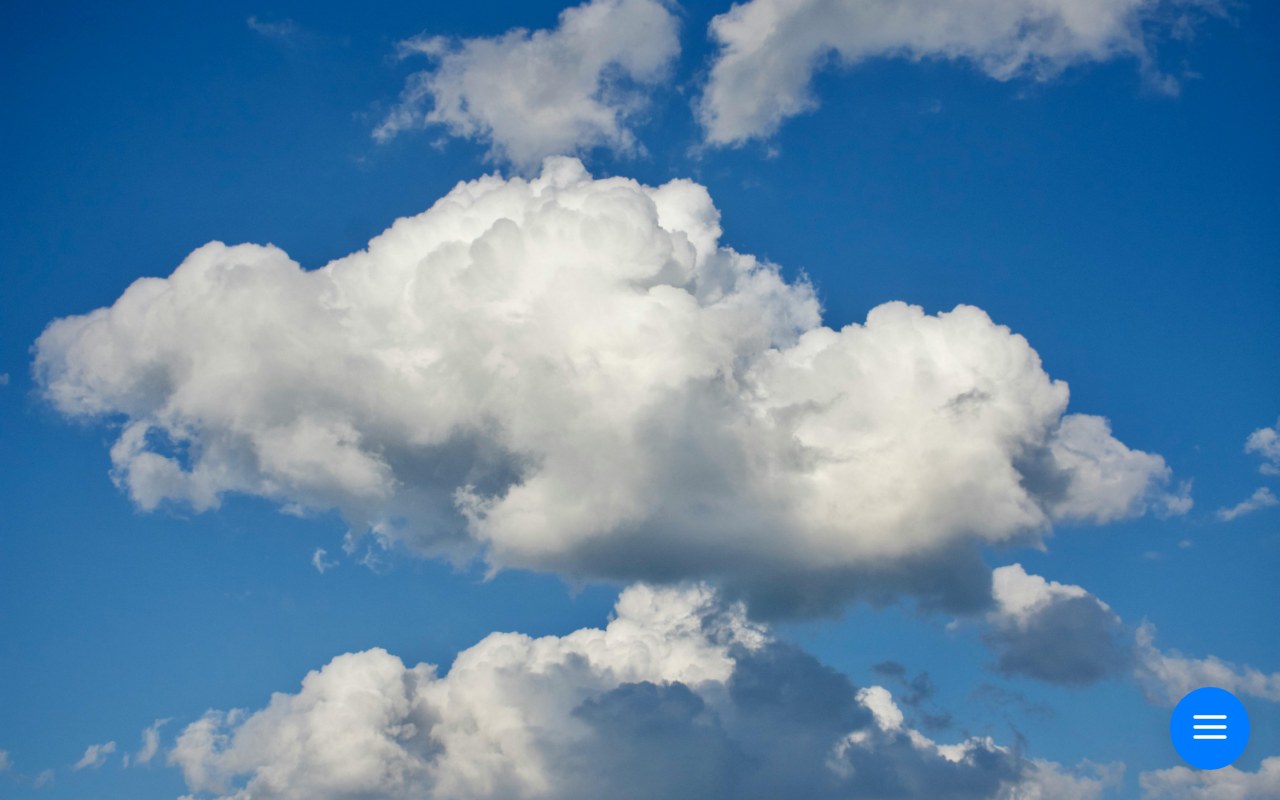
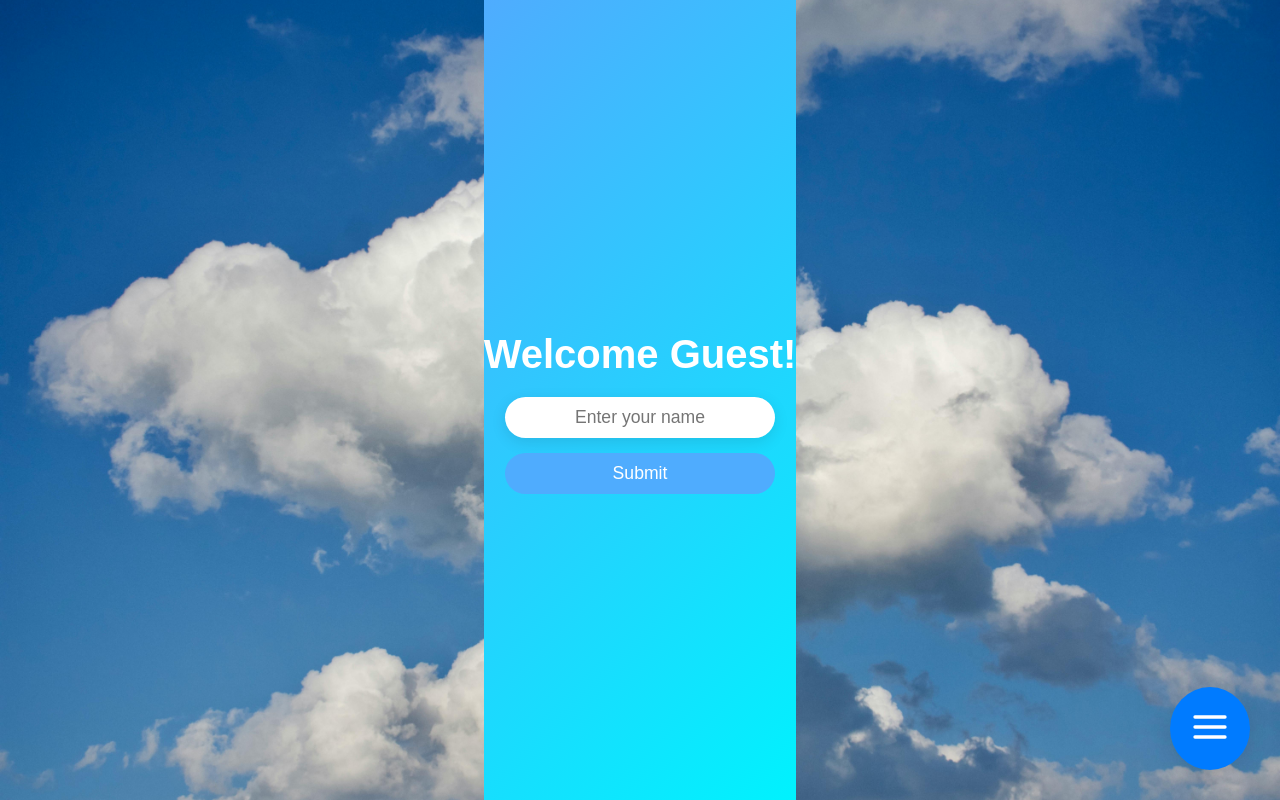
Before and after one commit to Nurr-ann/2-DO-LIST-WITH-A-TWIST-, a React (Create React App) app: page /welcome in a window 1280 px wide. Before the commit this address had no page. Built offline with nearby package versions, Linux system fonts and the light colour scheme.

Commit message:
welcome page

```diff
--- a/src/App.js
+++ b/src/App.js
@@ -5,6 +5,7 @@ import CompletedTasks from './CompletedTasks';
 import './App.css';
 import { FiPlusCircle, FiMenu, FiCheckCircle, FiTrash, FiArrowUp, FiArrowDown } from 'react-icons/fi';
 import { AiOutlineClockCircle } from 'react-icons/ai';
+import WelcomePage from './WelcomePage';
 
 // To-Do List component
 function TodoList({ tasks, setTasks }) {
@@ -241,6 +242,7 @@ function CircularMenu() {
       <nav className={`menu-options ${open ? 'visible' : ''}`}>
         <Link to="/" className="menu-option">To-Do List</Link>
         <Link to="/advice" className="menu-option">Advice</Link>
+        <Link to="/welcome" className="menu-option">Welcome Page</Link>
         <Link to="/completed" className="menu-option">Completed Tasks</Link>
       </nav>
     </div>
@@ -257,6 +259,7 @@ function App() {
         <Routes>
           <Route path="/" element={<TodoList tasks={tasks} setTasks={setTasks} />} />
           <Route path="/advice" element={<Advice />} />
+          <Route path="/welcome" element={<WelcomePage />} />
           <Route path="/completed" element={<CompletedTasks tasks={tasks} />} />
         </Routes>
       </div>
--- /dev/null
+++ b/src/WelcomePage.css
@@ -0,0 +1,83 @@
+/* Center the page content */
+.welcome-container {
+    height: 100vh;
+    display: flex;
+    justify-content: center;
+    align-items: center;
+    flex-direction: column;
+    background: linear-gradient(135deg, #4facfe 0%, #00f2fe 100%);
+    text-align: center;
+  }
+
+  .welcome-heading {
+    font-size: 2.5rem;
+    color: white;
+    font-family: 'Poppins', sans-serif;
+    margin-bottom: 20px;
+    opacity: 0;
+    animation: fadeIn 1s forwards;
+  }
+
+  /* Slide up effect for welcome message */
+  .slide-up {
+    animation: slideUp 1s forwards;
+  }
+
+  @keyframes slideUp {
+    0% {
+      transform: translateY(50px);
+      opacity: 0;
+    }
+    100% {
+      transform: translateY(0);
+      opacity: 1;
+    }
+  }
+
+  /* Form styling */
+  .name-form {
+    display: flex;
+    flex-direction: column;
+    gap: 15px;
+  }
+
+  .name-input {
+    padding: 10px;
+    border: none;
+    border-radius: 25px;
+    width: 250px;
+    font-size: 1.1rem;
+    text-align: center;
+    box-shadow: 0px 4px 15px rgba(0, 0, 0, 0.1);
+    transition: all 0.3s ease;
+  }
+
+  .name-input:focus {
+    outline: none;
+    box-shadow: 0px 6px 20px rgba(0, 0, 0, 0.2);
+  }
+
+  .submit-btn {
+    padding: 10px 20px;
+    font-size: 1.1rem;
+    color: white;
+    background-color: #4facfe;
+    border: none;
+    border-radius: 25px;
+    cursor: pointer;
+    transition: all 0.3s ease;
+  }
+
+  .submit-btn:hover {
+    background-color: #00f2fe;
+    transform: scale(1.05);
+  }
+
+  @keyframes fadeIn {
+    0% {
+      opacity: 0;
+    }
+    100% {
+      opacity: 1;
+    }
+  }
--- /dev/null
+++ b/src/WelcomePage.js
@@ -0,0 +1,35 @@
+import React, { useState } from 'react';
+import './WelcomePage.css'; // Add this to import the CSS styles
+
+function WelcomePage() {
+  const [name, setName] = useState('');
+  const [showMessage, setShowMessage] = useState(false);
+
+  const handleSubmit = (e) => {
+    e.preventDefault();
+    setShowMessage(true); // Show the welcome message
+  };
+
+  return (
+    <div className="welcome-container">
+      <h1 className={`welcome-heading ${showMessage ? 'slide-up' : ''}`}>
+        Welcome {showMessage && name ? name : 'Guest'}!
+      </h1>
+
+      {!showMessage && (
+        <form className="name-form" onSubmit={handleSubmit}>
+          <input
+            type="text"
+            value={name}
+            onChange={(e) => setName(e.target.value)}
+            placeholder="Enter your name"
+            className="name-input"
+          />
+          <button type="submit" className="submit-btn">Submit</button>
+        </form>
+      )}
+    </div>
+  );
+}
+
+export default WelcomePage;
```
